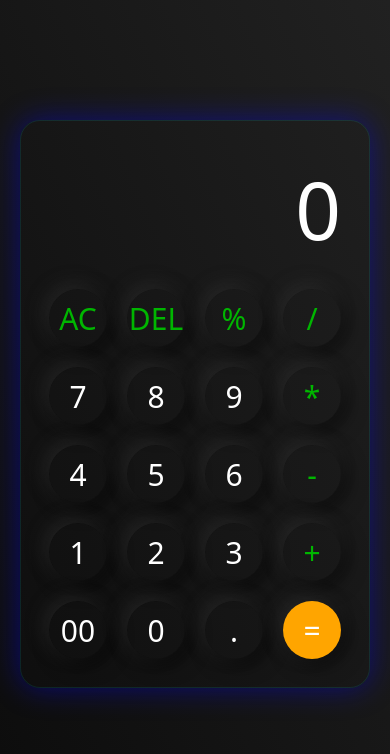
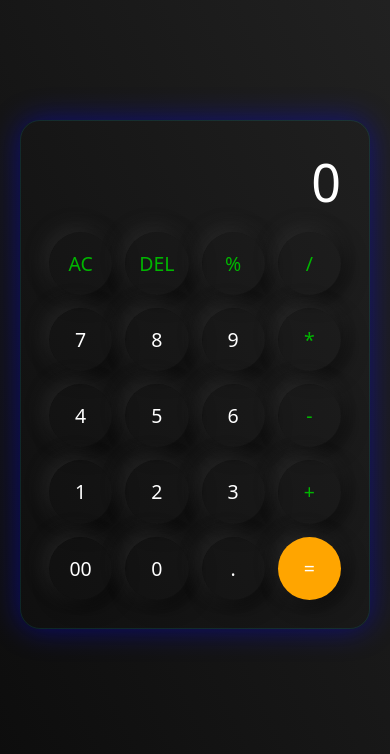
Before and after one commit to LEon-SIkhDER/Project-Calculator, a plain HTML site: page index.html in a window 390 px wide. Drawn offline with nearby package versions, Linux system fonts and the light colour scheme.

Commit message:
height vw responsive

```diff
--- a/responsive.css
+++ b/responsive.css
@@ -3,5 +3,16 @@
         width: calc(100vw - 40px);
         padding: 8%;
     }
-
+    .button{
+        font-size: 5vw;
+    }
+    input{
+        font-size: 13.33vw;
+        height: 16.66vw;
+        margin-top: 0;
+        margin-bottom: 4.5vw;
+    }
+    .container{
+        gap: 3.33vw;
+    }
 }
```
